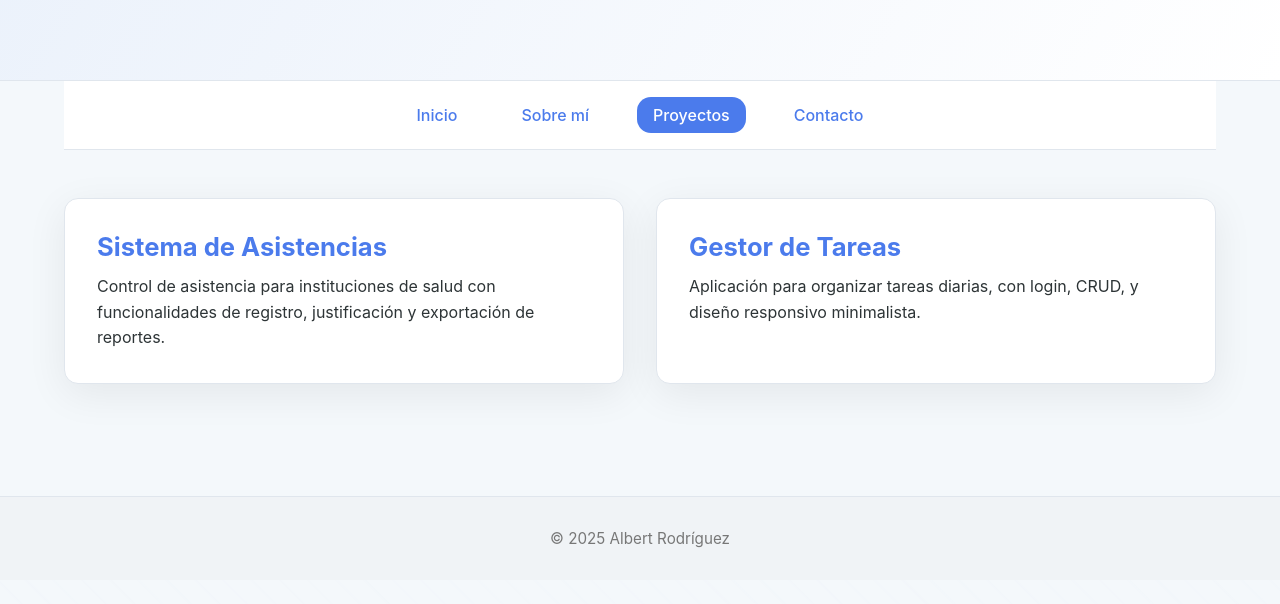
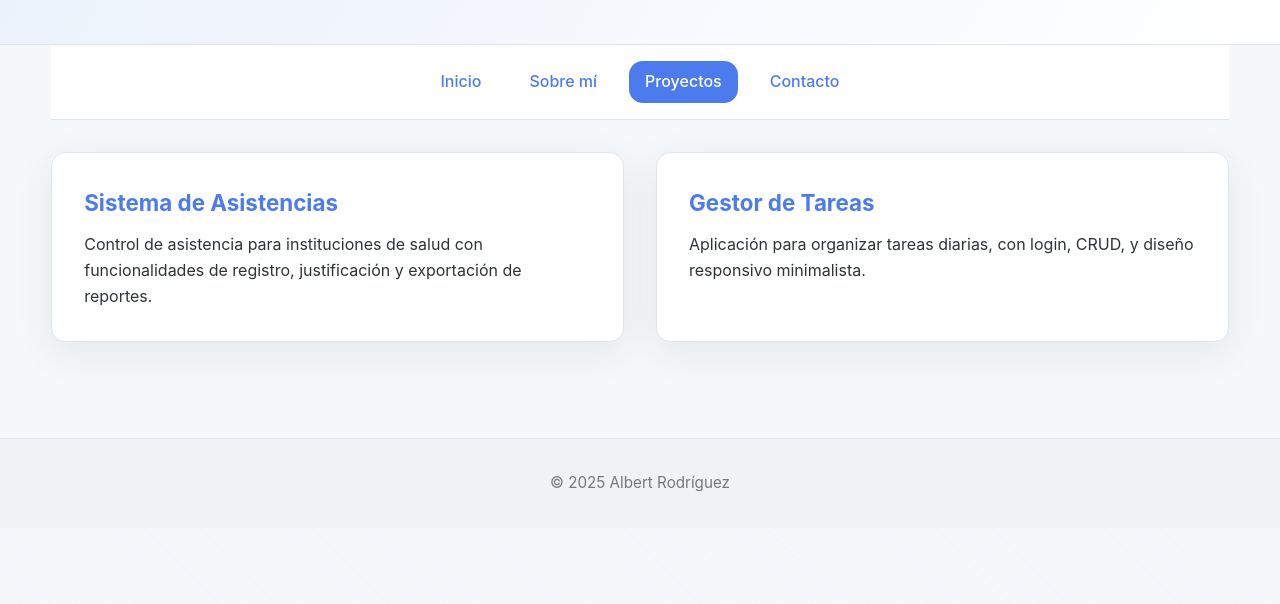
Before and after one commit to albertrodrgzz/Portafolio, a plain HTML site: page proyectos.html in a window 1280 px wide. Shown: the part 196-800 px from the top of the page. Drawn offline with Linux system fonts and the light colour scheme.

Commit message:
style.css

```diff
--- a/style.css
+++ b/style.css
@@ -179,3 +179,190 @@ body::before {
     transform: translate(-50px, -50px);
   }
 }
+
+@import url('https://fonts.googleapis.com/css2?family=Inter:wght@400;500;700&display=swap');
+
+:root {
+  --bg: #f4f8fb;
+  --primary: #4b7bec;
+  --secondary: #2d3436;
+  --text: #1e272e;
+  --white: #ffffff;
+  --border: #e0e6ed;
+  --radius: 14px;
+  --shadow: 0 10px 40px rgba(0, 0, 0, 0.07);
+  --transition: all 0.3s ease;
+}
+
+* {
+  margin: 0;
+  padding: 0;
+  box-sizing: border-box;
+}
+
+html {
+  scroll-behavior: smooth;
+  font-size: 16px;
+}
+
+body {
+  font-family: 'Inter', sans-serif;
+  background-color: var(--bg);
+  color: var(--text);
+  line-height: 1.6;
+}
+
+/* Containers */
+.container {
+  width: 92%;
+  max-width: 1280px;
+  margin: 0 auto;
+  padding: 2rem 0;
+}
+
+/* Header */
+header {
+  text-align: center;
+  padding: 4rem 1rem 3rem;
+  background: linear-gradient(120deg, #eaf1fb, #ffffff);
+  border-bottom: 1px solid var(--border);
+}
+
+header h1 {
+  font-size: 2.5rem;
+  font-weight: 700;
+  color: var(--primary);
+}
+
+header p {
+  font-size: 1.125rem;
+  margin-top: 0.5rem;
+  color: #555;
+}
+
+/* Navigation */
+.nav {
+  display: flex;
+  justify-content: center;
+  flex-wrap: wrap;
+  gap: 1rem;
+  background: var(--white);
+  border-bottom: 1px solid var(--border);
+  position: sticky;
+  top: 0;
+  z-index: 10;
+  padding: 1rem;
+}
+
+.nav a {
+  font-weight: 500;
+  padding: 0.5rem 1rem;
+  border-radius: var(--radius);
+  transition: var(--transition);
+  font-size: 1rem;
+}
+
+.nav a:hover,
+.nav a.active {
+  background: var(--primary);
+  color: white;
+}
+
+/* Sections */
+section {
+  margin-bottom: 4rem;
+  opacity: 0;
+  transform: translateY(30px);
+  transition: var(--transition);
+}
+
+section.visible {
+  opacity: 1;
+  transform: translateY(0);
+}
+
+section h2 {
+  font-size: 2rem;
+  margin-bottom: 1rem;
+  color: var(--primary);
+  border-left: 5px solid var(--primary);
+  padding-left: 1rem;
+}
+
+/* Grids */
+.grid {
+  display: grid;
+  grid-template-columns: repeat(auto-fit, minmax(280px, 1fr));
+  gap: 2rem;
+}
+
+/* Cards */
+.card {
+  background: var(--white);
+  padding: 2rem;
+  border-radius: var(--radius);
+  box-shadow: var(--shadow);
+  border: 1px solid var(--border);
+  transition: var(--transition);
+}
+
+.card:hover {
+  transform: translateY(-6px);
+  box-shadow: 0 12px 50px rgba(0, 0, 0, 0.08);
+}
+
+.card h3 {
+  font-size: 1.4rem;
+  margin-bottom: 0.75rem;
+  color: var(--primary);
+}
+
+.card p {
+  color: var(--secondary);
+  line-height: 1.6;
+}
+
+/* Footer */
+footer {
+  background: #f0f3f6;
+  padding: 2rem 0;
+  text-align: center;
+  font-size: 0.95rem;
+  color: #777;
+  border-top: 1px solid var(--border);
+}
+
+/* Media Queries - Responsividad */
+@media (max-width: 768px) {
+  header h1 {
+    font-size: 2rem;
+  }
+
+  .nav {
+    flex-direction: column;
+    align-items: center;
+    gap: 0.75rem;
+  }
+
+  section h2 {
+    font-size: 1.6rem;
+  }
+
+  .card {
+    padding: 1.5rem;
+  }
+}
+
+@media (max-width: 480px) {
+  html {
+    font-size: 15px;
+  }
+
+  header p {
+    font-size: 1rem;
+  }
+
+  .card h3 {
+    font-size: 1.2rem;
+  }
+}
```
